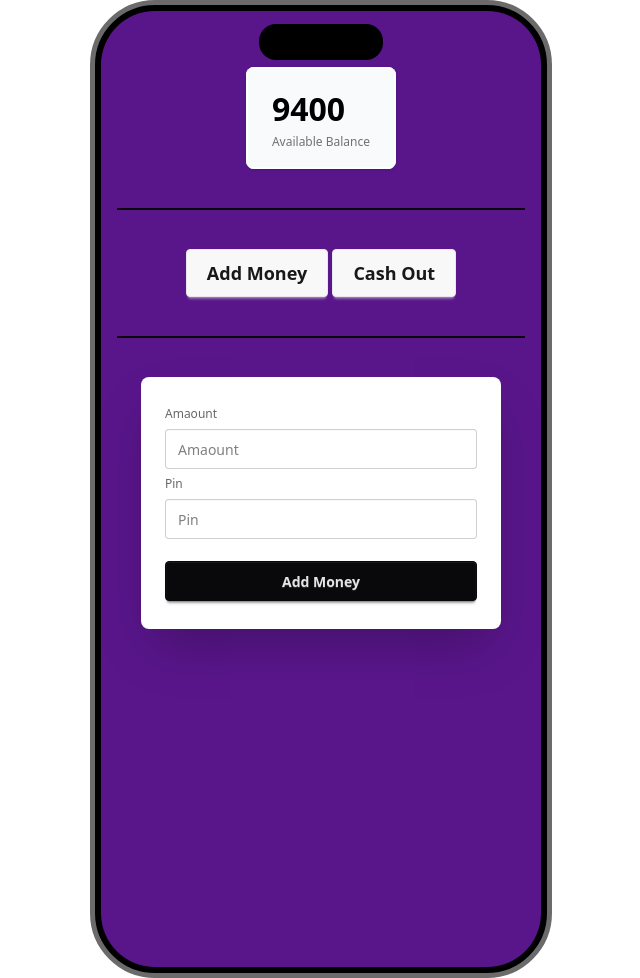
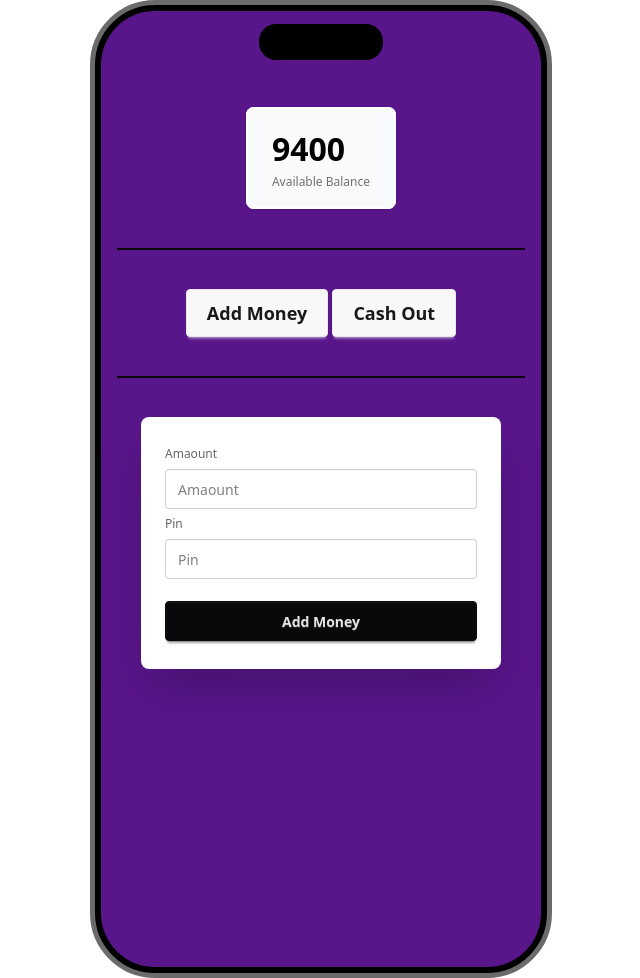
Before and after one commit to saifullahalkhalid/payoo-mfs, a plain HTML site: page home.html in a window 1280 px wide. Shown: the whole page, without its empty margins (319-959 px from the left). Drawn offline with nearby package versions, Linux system fonts and the light colour scheme.

Commit message:
fix the available balance section margin

```diff
--- a/home.html
+++ b/home.html
@@ -16,7 +16,7 @@
   <div class="mockup-phone-display text-white flex flex-col items-center gap-4 p-4  bg-purple-900">
 
     <!-- available balance -->
-<div class="stats shadow  mt-10">
+<div class="stats shadow  mt-20">
   <div class="stat border-2 bg-gray-50">
 
     <div id="account-balance" class="stat-value text-black">9400</div>
```
